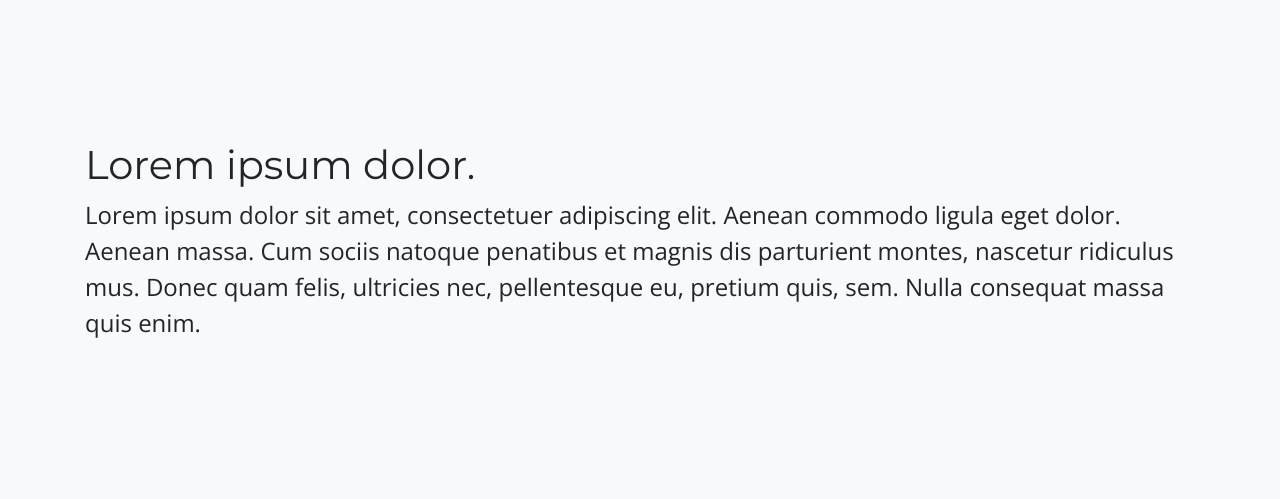
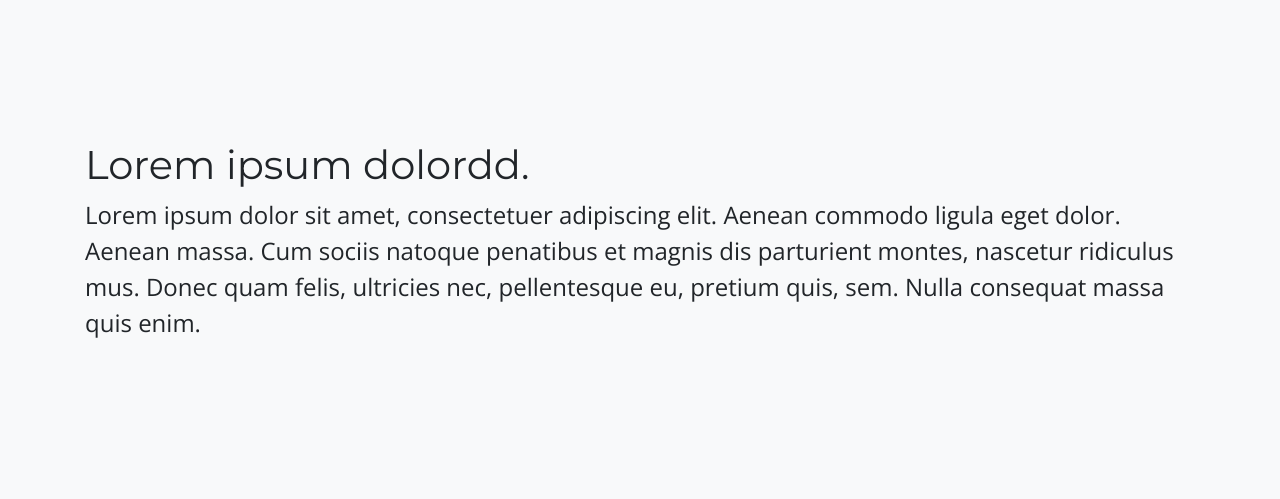
Before and after one commit to Phiewter/vrijekeuze, a PHP site: page / in a window 1280 px wide. Shown: the part 801-1300 px from the top of the page. Run offline with PHP 8.4, Linux system fonts and the light colour scheme; some libraries are stand-ins or nearby versions; some web fonts are replaced.

Commit message:
index pagina updaten

```diff
--- a/index.php
+++ b/index.php
@@ -35,7 +35,7 @@
 				<div class="index-div-2">
 					<div class="center">
 						<div class="center-holder">
-							<h1 class="index-h1-1 display">Lorem ipsum dolor.</h1>
+							<h1 class="index-h1-1 display">Lorem ipsum dolordd.</h1>
 							<p class="index-p-2 display">Lorem ipsum dolor sit amet, consectetuer adipiscing elit. Aenean commodo ligula eget dolor. Aenean massa. Cum sociis natoque penatibus et magnis dis parturient montes, nascetur ridiculus mus. Donec quam felis, ultricies nec, pellentesque eu, pretium quis, sem. Nulla consequat massa quis enim.</p>
 						</div>
 					</div>
```
